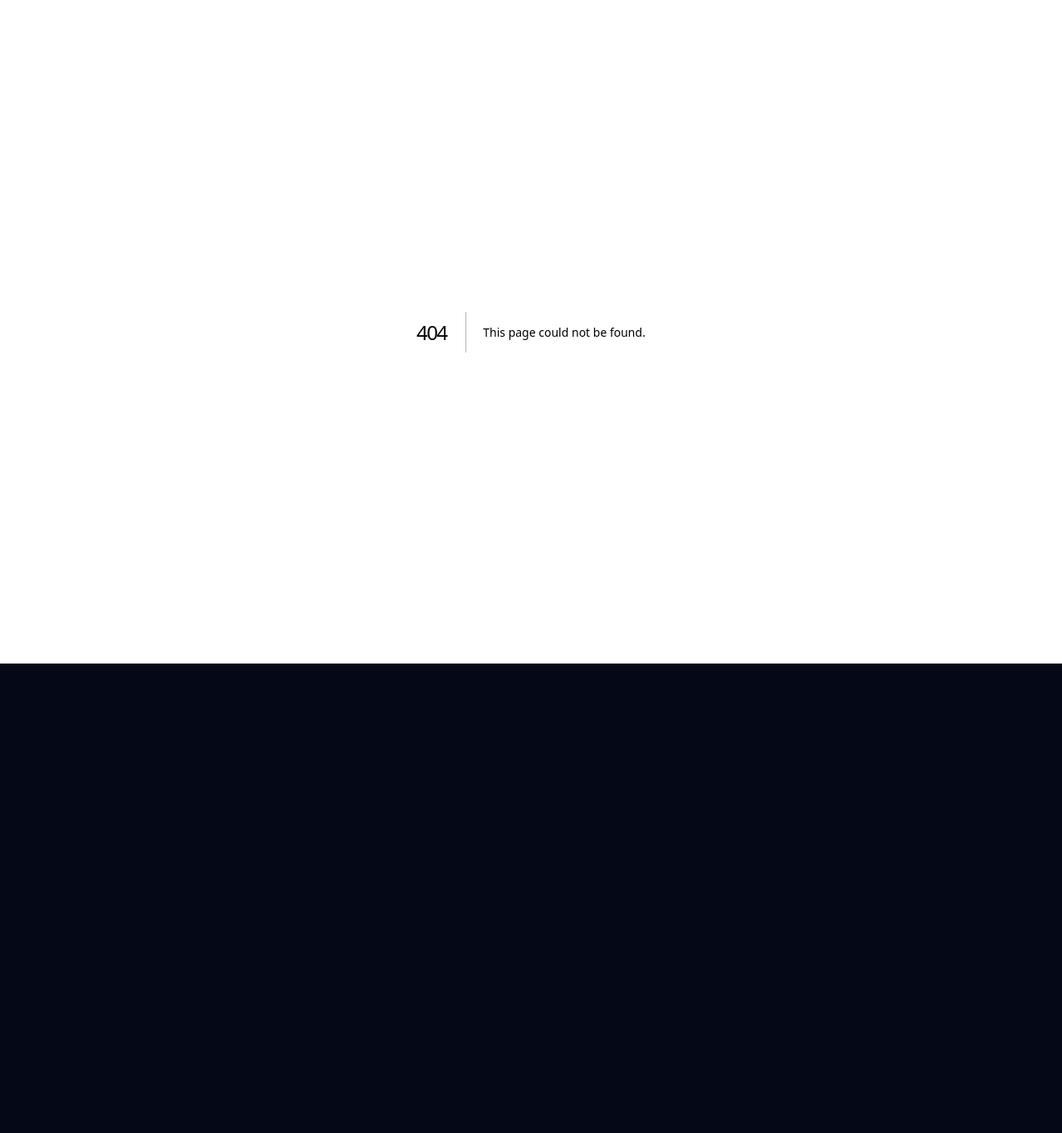
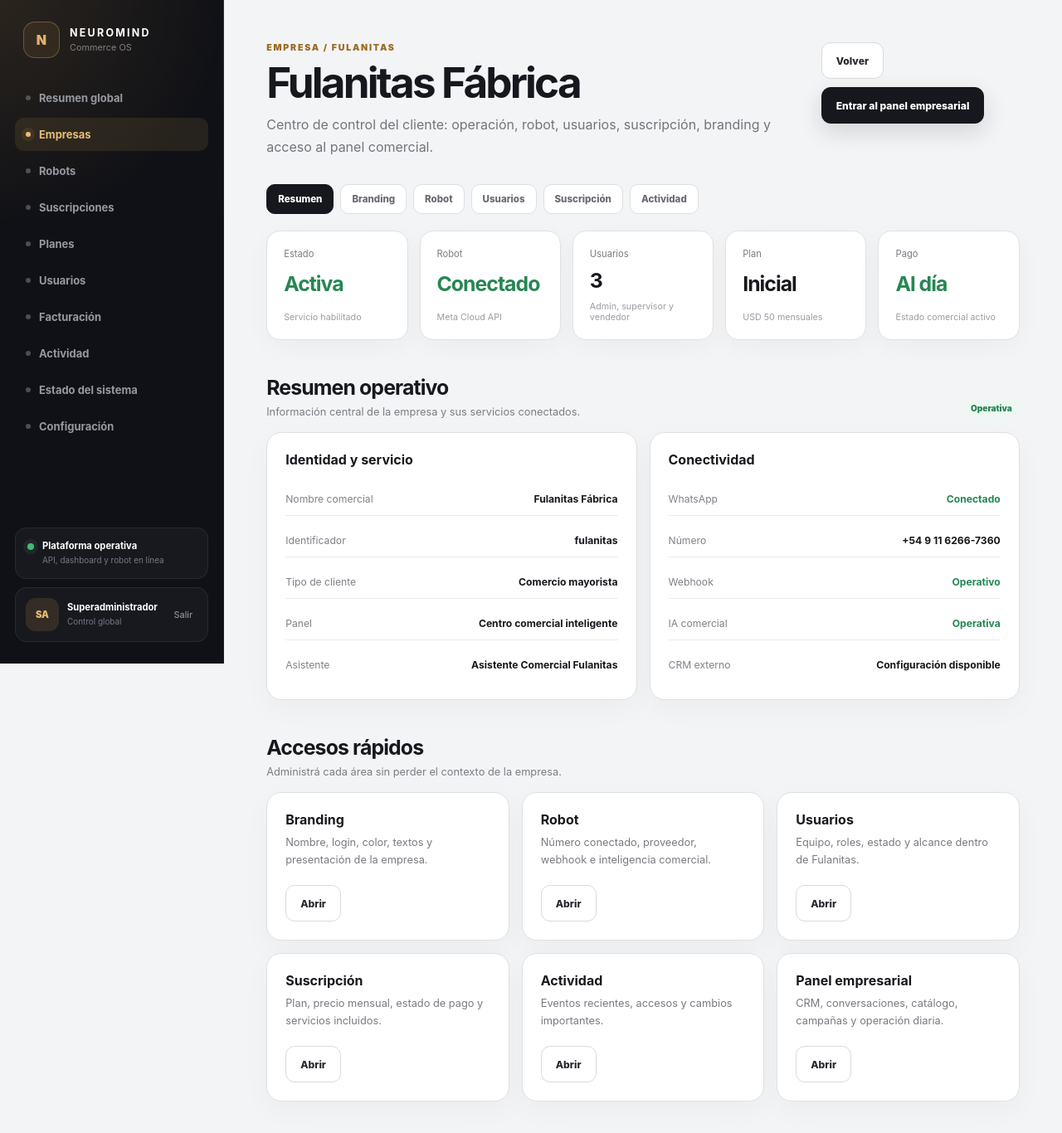
Before and after one commit to DavidFlautero/ai-whatsapp-sales-crm, a Next.js app in the folder apps/dashboard/: page /platform/companies/fulanitas in a window 1280 px wide. Before the commit this address had no page. Shown: the top 1366 px of the page at 83% size. Before the commit the page ends 800 px from the top, so only its background shows below. Built offline with nearby package versions, Linux system fonts and the light colour scheme; no server answers.

Commit message:
feat(platform): add Fulanitas company control page

```diff
--- /dev/null
+++ b/apps/dashboard/src/app/platform/companies/fulanitas/page.tsx
@@ -0,0 +1,65 @@
+import { ButtonLink, CompanyTabs, Metric, PageHeader, SectionHeading, StatusBadge } from "../../_components/PagePrimitives";
+
+export default function FulanitasPage() {
+  return (
+    <>
+      <PageHeader
+        kicker="EMPRESA / FULANITAS"
+        title="Fulanitas Fábrica"
+        description="Centro de control del cliente: operación, robot, usuarios, suscripción, branding y acceso al panel comercial."
+        actions={<><ButtonLink href="/platform/companies">Volver</ButtonLink><ButtonLink href="/" kind="primary">Entrar al panel empresarial</ButtonLink></>}
+      />
+      <CompanyTabs active="Resumen" />
+
+      <section className="saas-metrics">
+        <Metric label="Estado" value="Activa" detail="Servicio habilitado" tone="success" />
+        <Metric label="Robot" value="Conectado" detail="Meta Cloud API" tone="success" />
+        <Metric label="Usuarios" value="3" detail="Admin, supervisor y vendedor" />
+        <Metric label="Plan" value="Inicial" detail="USD 50 mensuales" />
+        <Metric label="Pago" value="Al día" detail="Estado comercial activo" tone="success" />
+      </section>
+
+      <section className="saas-section">
+        <SectionHeading title="Resumen operativo" description="Información central de la empresa y sus servicios conectados." aside={<StatusBadge>Operativa</StatusBadge>} />
+        <div className="saas-grid two">
+          <article className="saas-card">
+            <h3>Identidad y servicio</h3>
+            <div className="saas-list">
+              <div className="saas-list-row"><span>Nombre comercial</span><strong>Fulanitas Fábrica</strong></div>
+              <div className="saas-list-row"><span>Identificador</span><strong>fulanitas</strong></div>
+              <div className="saas-list-row"><span>Tipo de cliente</span><strong>Comercio mayorista</strong></div>
+              <div className="saas-list-row"><span>Panel</span><strong>Centro comercial inteligente</strong></div>
+              <div className="saas-list-row"><span>Asistente</span><strong>Asistente Comercial Fulanitas</strong></div>
+            </div>
+          </article>
+          <article className="saas-card">
+            <h3>Conectividad</h3>
+            <div className="saas-list">
+              <div className="saas-list-row"><span>WhatsApp</span><strong className="saas-success">Conectado</strong></div>
+              <div className="saas-list-row"><span>Número</span><strong>+54 9 11 6266-7360</strong></div>
+              <div className="saas-list-row"><span>Webhook</span><strong className="saas-success">Operativo</strong></div>
+              <div className="saas-list-row"><span>IA comercial</span><strong className="saas-success">Operativa</strong></div>
+              <div className="saas-list-row"><span>CRM externo</span><strong>Configuración disponible</strong></div>
+            </div>
+          </article>
+        </div>
+      </section>
+
+      <section className="saas-section">
+        <SectionHeading title="Accesos rápidos" description="Administrá cada área sin perder el contexto de la empresa." />
+        <div className="saas-grid">
+          {[
+            ["Branding", "Nombre, login, color, textos y presentación de la empresa.", "/platform/companies/fulanitas/branding"],
+            ["Robot", "Número conectado, proveedor, webhook e inteligencia comercial.", "/platform/companies/fulanitas/robot"],
+            ["Usuarios", "Equipo, roles, estado y alcance dentro de Fulanitas.", "/platform/companies/fulanitas/users"],
+            ["Suscripción", "Plan, precio mensual, estado de pago y servicios incluidos.", "/platform/companies/fulanitas/subscription"],
+            ["Actividad", "Eventos recientes, accesos y cambios importantes.", "/platform/companies/fulanitas/activity"],
+            ["Panel empresarial", "CRM, conversaciones, catálogo, campañas y operación diaria.", "/"],
+          ].map(([title, description, href]) => (
+            <article className="saas-card" key={title}><h3>{title}</h3><p>{description}</p><div className="saas-card-actions"><ButtonLink href={href}>Abrir</ButtonLink></div></article>
+          ))}
+        </div>
+      </section>
+    </>
+  );
+}
```
